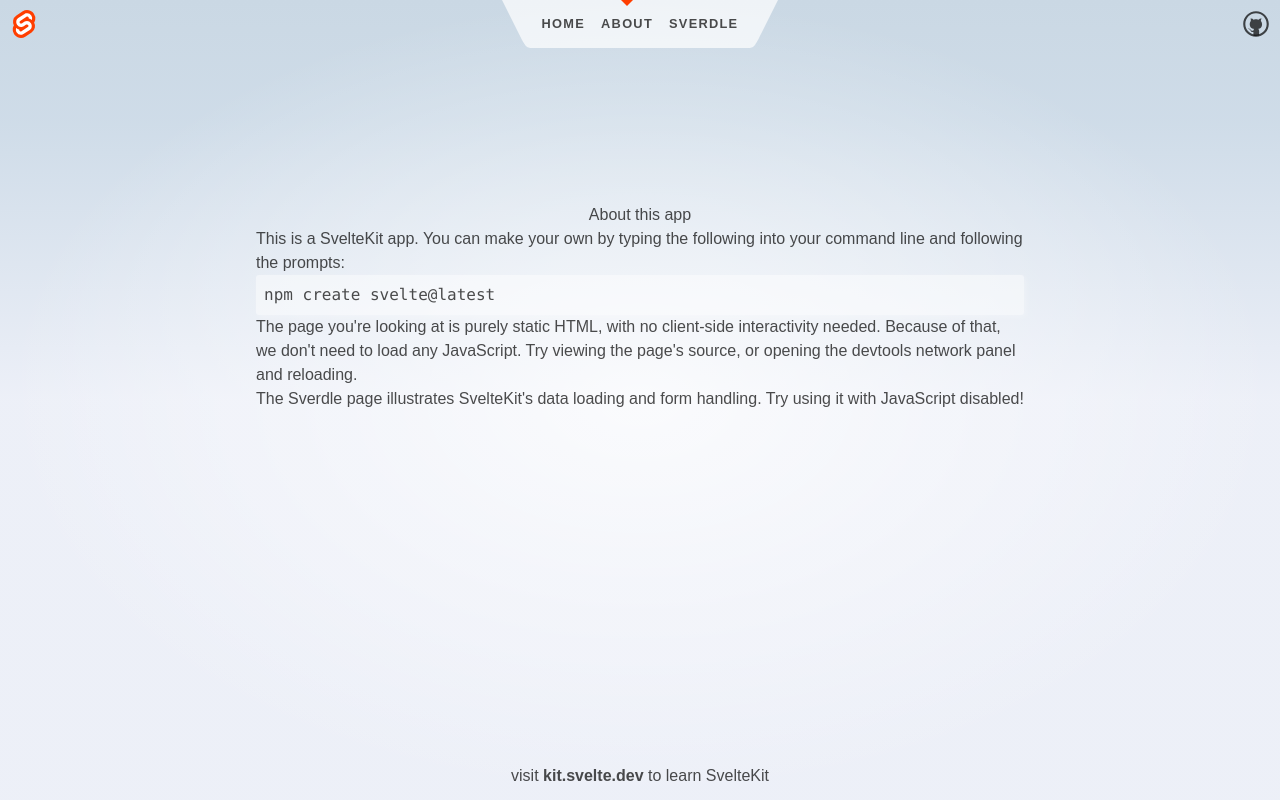
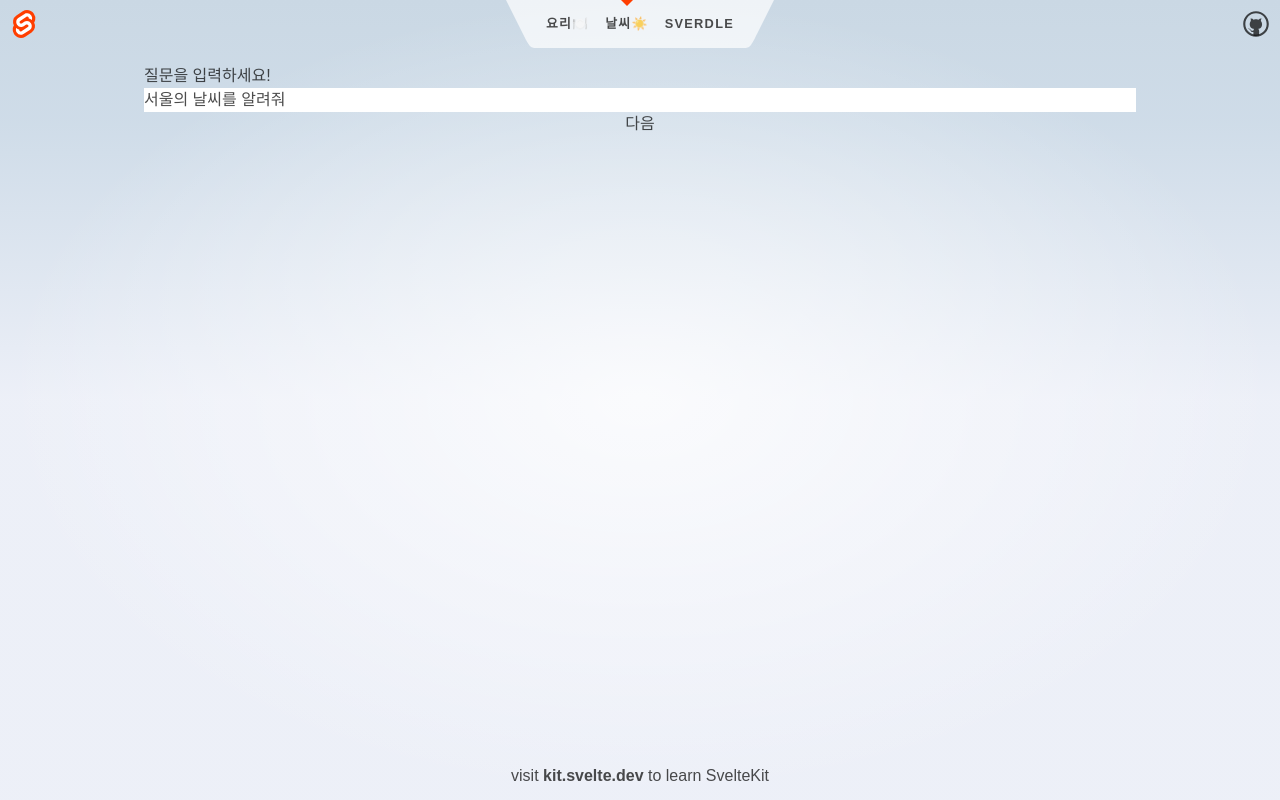
Before and after one commit to dong97338/svelte-test, a SvelteKit app: page /about in a window 1280 px wide. Built offline with nearby package versions, Linux system fonts and the light colour scheme; what @material-tailwind/html would draw is missing.

Commit message:
feat: 오늘의 날씨 추가

```diff
--- a/src/routes/Header.svelte
+++ b/src/routes/Header.svelte
@@ -17,10 +17,10 @@
 		</svg>
 		<ul>
 			<li aria-current={$page.url.pathname === '/' ? 'page' : undefined}>
-				<a href="/">Home</a>
+				<a href="/">요리🍽️</a>
 			</li>
 			<li aria-current={$page.url.pathname === '/about' ? 'page' : undefined}>
-				<a href="/about">About</a>
+				<a href="/about">날씨☀️</a>
 			</li>
 			<li aria-current={$page.url.pathname.startsWith('/sverdle') ? 'page' : undefined}>
 				<a href="/sverdle">Sverdle</a>
--- a/src/routes/about/+page.svelte
+++ b/src/routes/about/+page.svelte
@@ -3,24 +3,14 @@
 	<meta name="description" content="About this app" />
 </svelte:head>
 
-<div class="text-column">
-	<h1>About this app</h1>
+<script>
+  import {useCompletion} from 'ai/svelte'
+  const {completion, complete} = useCompletion({api: 'api/weather'})
+  let input = '서울의 날씨를 알려줘'
 
-	<p>
-		This is a <a href="https://kit.svelte.dev">SvelteKit</a> app. You can make your own by typing the
-		following into your command line and following the prompts:
-	</p>
 
-	<pre>npm create svelte@latest</pre>
+</script>
 
-	<p>
-		The page you're looking at is purely static HTML, with no client-side interactivity needed.
-		Because of that, we don't need to load any JavaScript. Try viewing the page's source, or opening
-		the devtools network panel and reloading.
-	</p>
-
-	<p>
-		The <a href="/sverdle">Sverdle</a> page illustrates SvelteKit's data loading and form handling. Try
-		using it with JavaScript disabled!
-	</p>
-</div>
+<p>질문을 입력하세요!</p>
+<input bind:value={input} /><button on:click={()=>complete(input)}>다음</button>
+<p>{$completion}</p>
--- a/src/routes/api/completion/+server.js
+++ b/src/routes/api/completion/+server.js
@@ -1,6 +1,5 @@
 import OpenAI from 'openai'
 import {OpenAIStream, StreamingTextResponse} from 'ai'
-
 import {env} from '$env/dynamic/private'
 // You may want to replace the above with a static private env variable
 // for dead-code elimination and build-time type-checking:
--- /dev/null
+++ b/src/routes/api/weather/+server.js
@@ -0,0 +1,81 @@
+import OpenAI from 'openai'
+import {OpenAIStream, StreamingTextResponse} from 'ai'
+import {env} from '$env/dynamic/private'
+
+const getWeather = async (location, format) => {
+  let api_key = 'ab95f6f831fc796edc23c3819e416e7b'
+  let units = format === 'celsius' ? 'metric' : 'imperial'
+  return await fetch(`https://api.openweathermap.org/data/2.5/weather?appid=${api_key}&q=${location}&units=${units}`)
+}
+
+const context = [
+  {
+    role: 'system',
+    content: '함수에 연결할 값을 가정하지 마세요.\n지명은 영어로 바꿔줘\n사용자의 요청이 모호한 경우 추가 설명을 요청하세요\n한국어로 친절하게 이모지를 섞어서 답변해줘'
+  }
+]
+const tools = [
+  {
+    type: 'function',
+    function: {
+      name: 'getWeather',
+      description: '현재 위치의 현재 날씨를 확인합니다.',
+      parameters: {
+        type: 'object',
+        properties: {
+          location: {
+            type: 'string',
+            description: '도시(예: 서울)'
+          },
+          format: {
+            type: 'string',
+            enum: ['celsius', 'fahrenheit'],
+            description: '사용할 온도 단위입니다. 사용자 위치에서 이를 유추합니다.'
+          }
+        },
+        required: ['location', 'format']
+      }
+    }
+  }
+]
+
+// Create an OpenAI API client
+const openai = new OpenAI({
+  apiKey: env.OPENAI_API_KEY || ''
+})
+
+export const POST = async ({request}) => {
+  const {prompt} = await request.json()
+  console.log(prompt)
+
+  const response = await openai.chat.completions.create({
+    model: 'gpt-3.5-turbo',
+    messages: context.concat({role: 'user', content: prompt}),
+    tools: tools,
+    temperature: 0,
+    max_tokens: 4095
+  })
+  let f = response.choices[0].message.tool_calls[0].function
+  let arg = JSON.parse(f.arguments)
+  console.log(`${f.name}('${arg.location}', '${arg.format}')`)
+  let res = await eval(`${f.name}('${arg.location}', '${arg.format}')`)
+  res = await res.json()
+  let {temp, humidity} = res.main
+  console.log(temp)
+  console.log(humidity)
+
+  const resres = await openai.chat.completions.create({
+    model: 'gpt-3.5-turbo',
+    stream: true,
+    messages: [
+      {role: 'system', content: '친절하게 이모지를 섞어서 답변해줘'},
+      {role: 'user', content: prompt},
+      {role: 'function', name: 'getWeather', content: `온도: ${temp}, 습도: ${humidity}`}
+    ],
+    tools: tools,
+    temperature: 0,
+    max_tokens: 4095
+  })
+  const stream = OpenAIStream(resres)
+  return new StreamingTextResponse(stream)
+}
```
